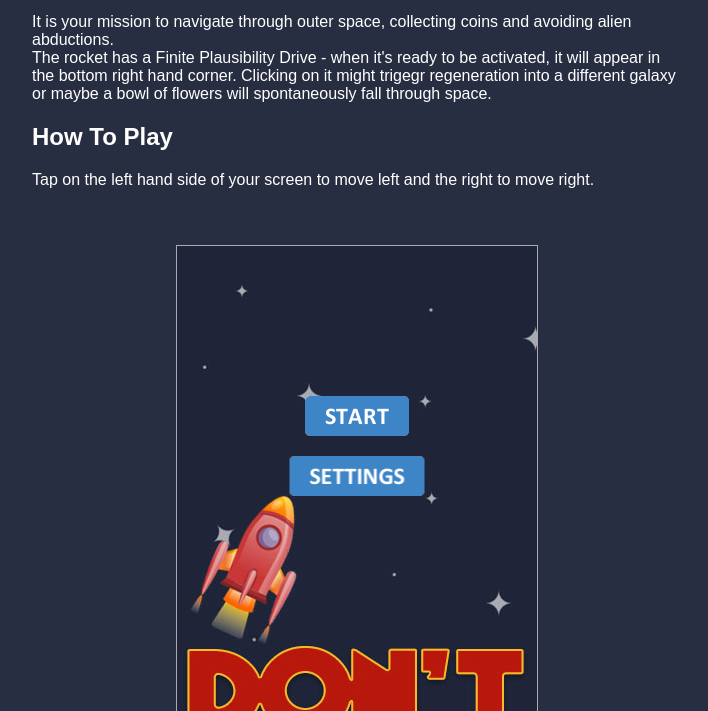
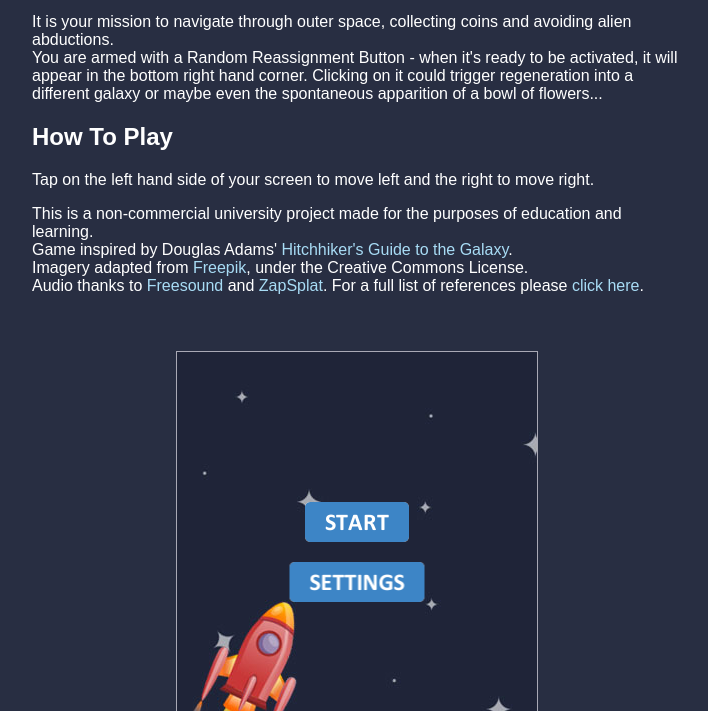
Before and after one commit to rushlet/ci328-coursework, a website: page index.html in a window 1280 px wide. Shown: the part 89-800 px from the top of the page, without its empty margins (283-991 px from the left). Drawn offline with Linux system fonts and the light colour scheme; no server answers; animation ran at ten frames a second.

Commit message:
reword intro and add attributions

```diff
--- a/index.html
+++ b/index.html
@@ -17,8 +17,8 @@
 		<h1>Don't Panic</h1>
 		<p class="intro">
 			It is your mission to navigate through outer space, collecting coins and avoiding alien abductions.<br />
-			The rocket has a Finite Plausibility Drive - when it's ready to be activated, it will appear in the bottom right hand corner. Clicking on it might
-			trigegr regeneration into a different galaxy or maybe a bowl of flowers will spontaneously fall through space</a>.</p>
+			You are armed with a Random Reassignment Button - when it's ready to be activated, it will appear in the bottom right hand corner. Clicking on it could
+			trigger regeneration into a different galaxy or maybe even the spontaneous apparition of a bowl of flowers...</p>
 		<h2>How To Play</h2>
 		<p class="mobile">
 			Tap on the left hand side of your screen to move left and the right to move right.
@@ -26,6 +26,12 @@
 		<p class="desktop">
 			Use your left and right directional buttons to move.
 		</p>
+		<p class="attribution">
+			This is a non-commercial university project made for the purposes of education and learning.<br	/>
+			Game inspired by Douglas Adams' <a href="http://www.douglasadams.com/creations/0345391802.html" target="_blank">Hitchhiker's Guide to the Galaxy</a>. <br />
+			Imagery adapted from <a href="https://www.freepik.com/" target="_blank">Freepik</a>, under the Creative Commons License.<br />
+			Audio thanks to <a href="https://freesound.org/" target="_blank">Freesound</a> and <a href="https://www.zapsplat.com" target="_blank">ZapSplat</a>. For a full list of references please <a href="https://github.com/rushlet/ci328-coursework/#attribution" target="_blank">click here</a>.
+		</p>
 	</div>
 	<div id='gameWindow'>-</div>
 </body>
```
